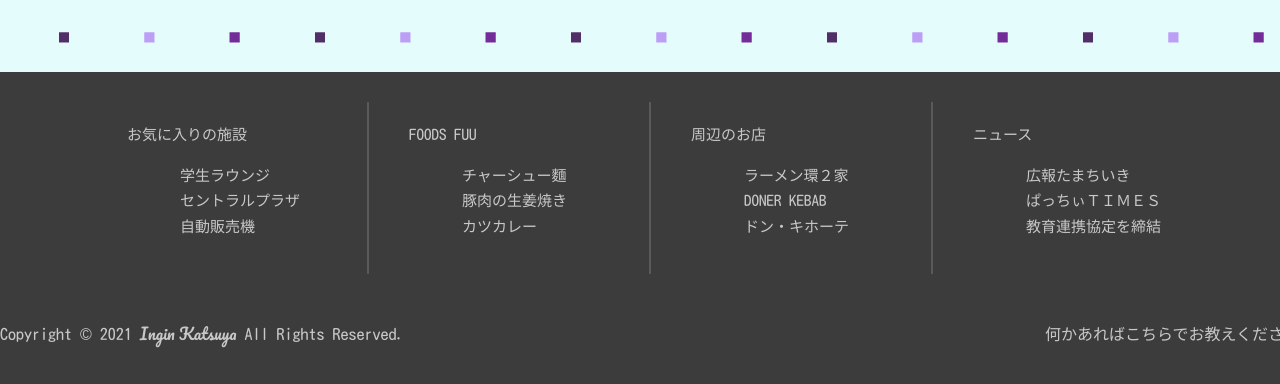
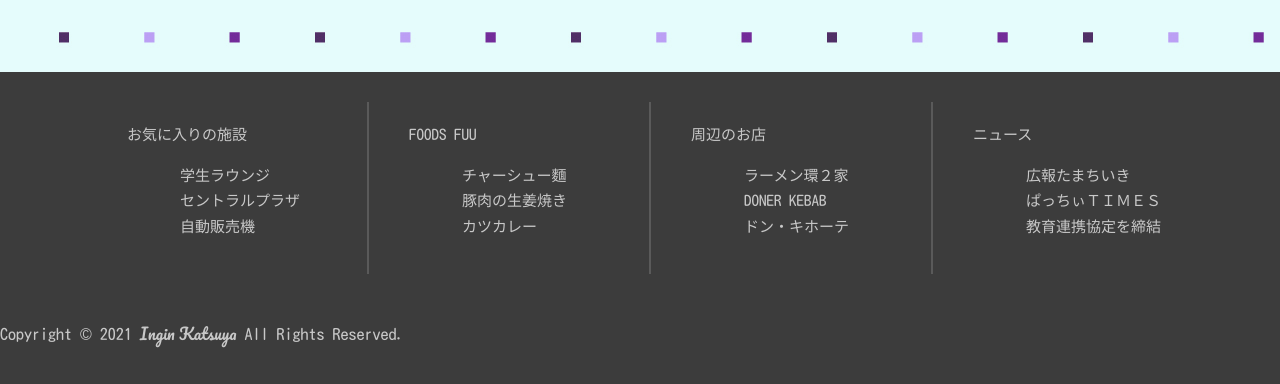
Before and after one commit to Katsuya56/K021C1059-main, a plain HTML site: page Cafeteria.html in a window 1280 px wide. Shown: the part 1751-2135 px from the top of the page. Drawn offline with Linux system fonts and the light colour scheme.

Commit message:
contactを削除

```diff
--- a/Cafeteria.html
+++ b/Cafeteria.html
@@ -100,7 +100,6 @@
 			</div>
 			<div class="footer-end">
 				<p>Copyright &copy; 2021 <a class="name">Ingin Katsuya</a> All Rights Reserved.</p>
-				<p><a href="./contact.html" target="_blank">何かあれば<span class="message-link">こちら</span>でお教えください</a></p>
 			</div>
 		</div>
 	</footer>
```
Also changed, not shown: Facilities.html (+0 -1 lines), News.html (+0 -1 lines), Scenery.html (+0 -1 lines), index.html (+0 -1 lines).
